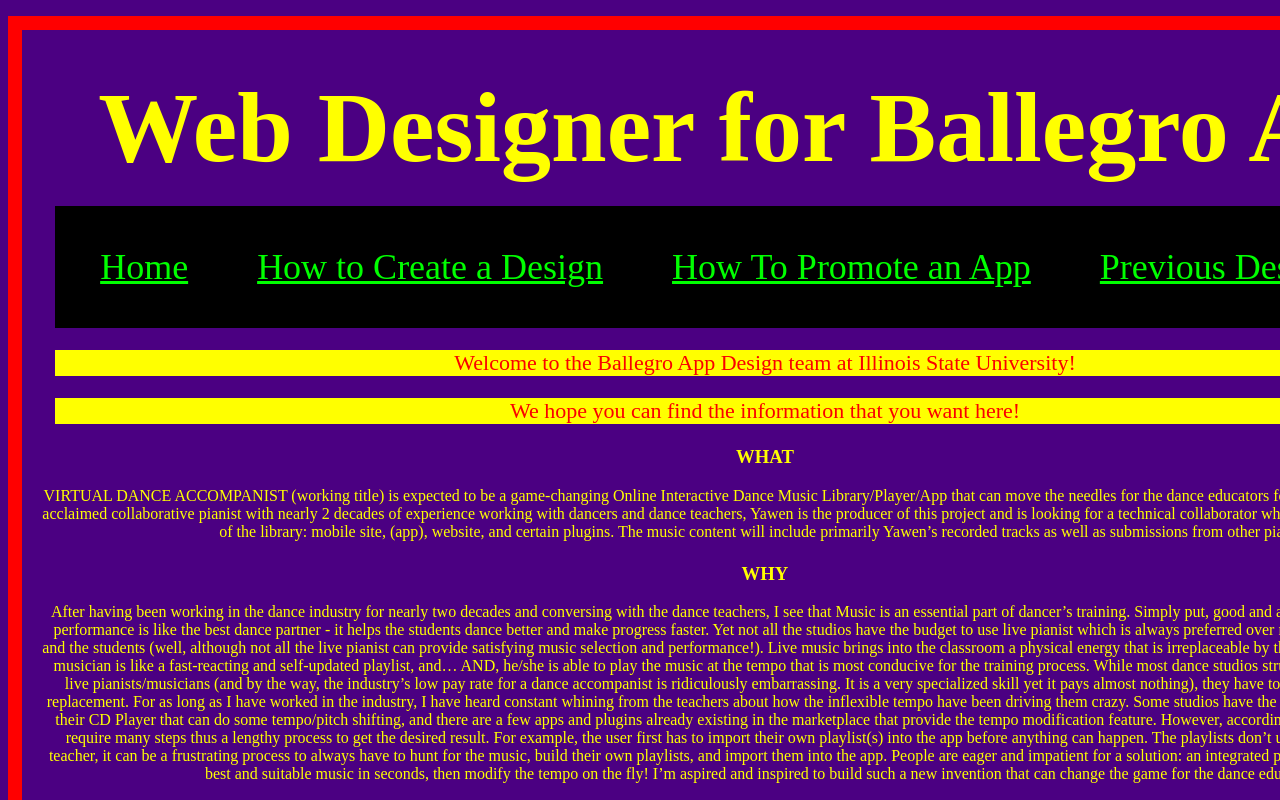
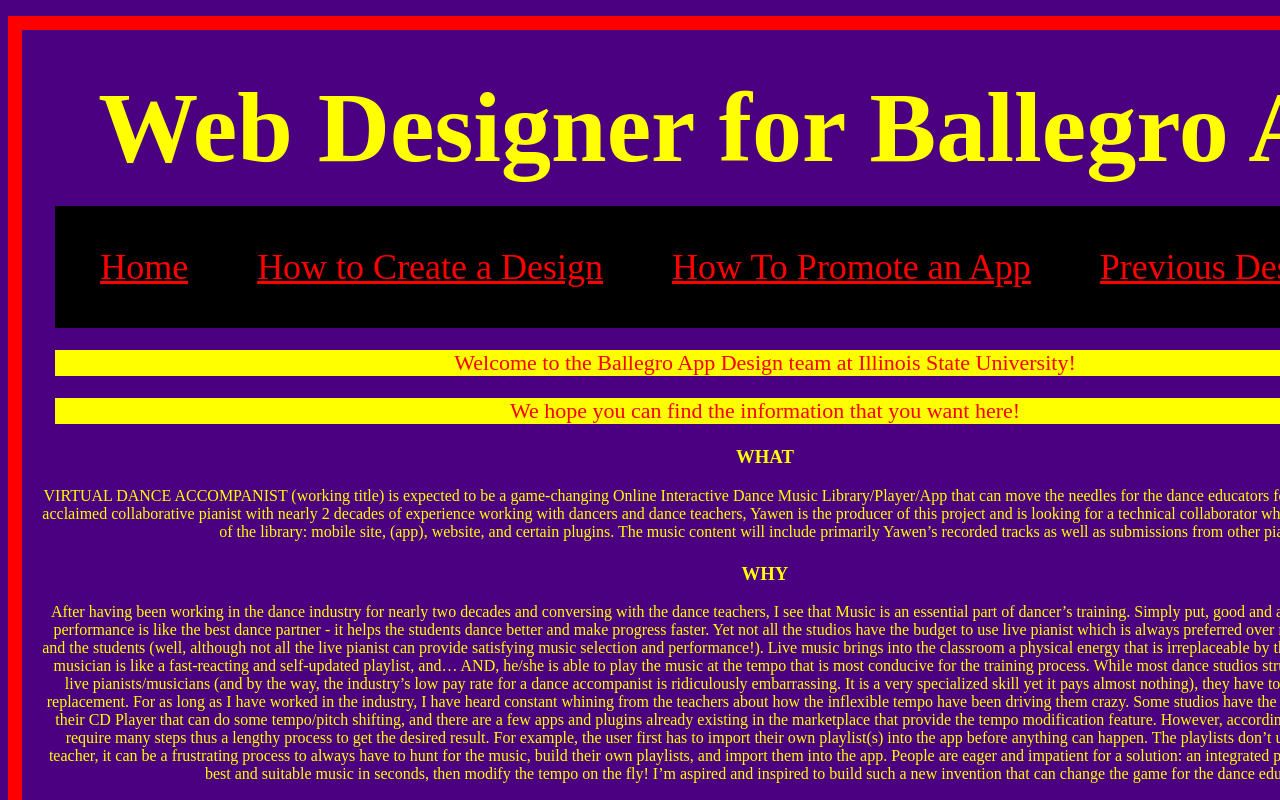
Before and after one commit to bdmaier/atk301, a plain HTML site: page BallegroPlayer/StyleBallegroWebPage/index.html in a window 1280 px wide. Shown: the top 800 px of the page. Drawn offline with Linux system fonts and the light colour scheme.

Commit message:
Update index.css

```diff
--- a/BallegroPlayer/StyleBallegroWebPage/index.css
+++ b/BallegroPlayer/StyleBallegroWebPage/index.css
@@ -31,7 +31,7 @@
 }
 
 a:link {
-  color: #00ff00;
+  color: #ff0000;
   padding-left: 30px;
   padding-right: 30px;
 
```
